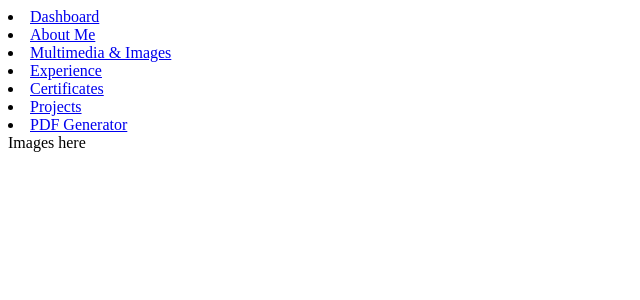
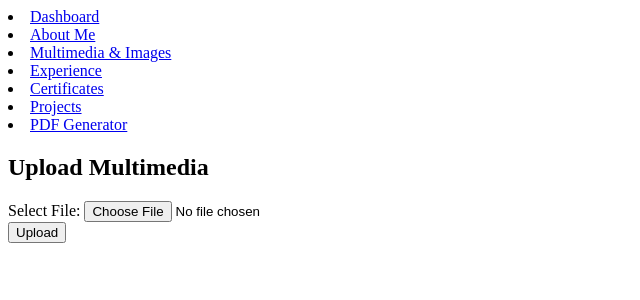
Before and after one commit to Tysaic/cvostriker, a Flask app: page /multimedia in a window 1280 px wide. Shown: the top 300 px of the page, without its empty margins (0-640 px from the left). Run offline with Flask 3, Linux system fonts and the light colour scheme.

Commit message:
Multimedia model complete, upload and show images into multimedia template

```diff
--- a/admin/app.py
+++ b/admin/app.py
@@ -1,24 +1,45 @@
-from flask import Flask, render_template, redirect, url_for, request, session
+from flask import Flask, render_template, redirect, url_for, request, session, jsonify, send_from_directory, send_file
+from models import GeneralInfo, Multimedia
+from database import DATABASE_URL, engine, Session, get_session, Base
+from werkzeug.utils import secure_filename
 import os
-from models import GeneralInfo
-from database import DATABASE_URL, engine, SessionLocal, get_session, Base
+import uuid
+import datetime
 
+
+"""-----------------------Declaration--------------------------"""
+# Flask app
 app = Flask(__name__)
+
 app.config['SQLALCHEMY_DATABASE_URI'] = DATABASE_URL
 app.config['SQLALCHEMY_TRACK_MODIFICATIONS'] = False
-#app.config['SECRET_KEY'] = os.urandom(24)
+app.config['MEDIA_FOLDER'] = os.path.join(os.path.dirname(__file__), 'media', 'multimedia')
+app.config['ALLOWED_EXTENSIONS'] = {'png', 'jpg', 'jpeg', 'gif', 'mp4', 'avi', 'mov', 'webm', 'mp3', 'wav'}
+app.config['MAX_CONTENT_LENGTH'] = 16 * 1024 * 1024 # 16MB
+app.config['SECRET_KEY'] = os.urandom(24)
 
-# Creating Database in case to ne neccessary
+
+
+# Creating Database in case to be neccessary
 
 Base.metadata.create_all(bind=engine)
 
+def filter_file_multimedia(filename):
+    # Check if the file is allowed on the correct extensions multimedia
+    return '.' in filename and filename.rsplit('.', 1)[1].lower() in app.config['ALLOWED_EXTENSIONS']
+
+def file_extension(filename):
+
+    return filename.rsplit('.', 1)[1].lower()
+
+"""-----------------------Functions--------------------------"""
 @app.route('/', methods=['GET'])
 def dashboard():
     return render_template('dashboard.html')
 
 @app.route('/aboutme', methods=['GET', 'POST'])
 def about_me():
-    session = SessionLocal()
+    session = Session()
     general_info = session.query(GeneralInfo).get(1)
 
     if request.method == 'GET':
@@ -61,7 +82,52 @@ def about_me():
 
 @app.route('/multimedia', methods=['GET', 'POST'])
 def multimedia():
+    session = Session()
+    if request.method == 'GET':
+        # Develop here the function to get the multimedia files from the database
+        # and show them in the page
+        multimedia_files = session.query(Multimedia).all()
+        session.close()
+        if multimedia_files:
+            return render_template('multimedia.html', multimedia_files=multimedia_files)
+
+    if request.method == 'POST':
+
+        if 'file' not in request.files:
+            return jsonify({'error': 'There are not file in the request'}), 400
+
+        file = request.files['file']
+
+        if file and filter_file_multimedia(file.filename):
+
+            extension = file_extension(file.filename)
+            filename = secure_filename(file.filename)
+            new_name = str(uuid.uuid4())+'.'+extension
+            file_path = os.path.join(app.config['MEDIA_FOLDER'], new_name)
+
+            multimedia = Multimedia(
+                filename=new_name,
+                file_type=extension,
+                created_at=datetime.datetime.now()
+            )
+
+            session.add(multimedia)
+            session.commit()
+            file.save(file_path)
+            session.close()
+
+            return jsonify({'status': 'Success'}), 200
+        else:
+            return jsonify({'error': 'File not allowed'}), 400
+
     return render_template('multimedia.html')
+
+@app.route('/media/multimedia/<filename>')
+def uploaded_file(filename):
+    file = os.path.join(app.config['MEDIA_FOLDER'], filename)
+    #return send_file(file)
+    return send_from_directory(app.config['MEDIA_FOLDER'], filename)
+
 
 @app.route('/experience', methods=['GET', 'POST'])
 def experience():
@@ -82,7 +148,7 @@ def pdf_generator():
 """
 @app.route('/create_new_user', methods=['GET'])
 def create_new_user():
-    session = SessionLocal()
+    session = Session()
     new_user = GeneralInfo(
         name = 'John',
         coname = 'Doe',
@@ -102,7 +168,7 @@ def create_new_user():
 
 @app.route('/get_user', methods=['GET'])
 def get_user():
-    session = SessionLocal()
+    session = Session()
     #user = session.query(GeneralInfo).filter_by(id=1).first()
     user = session.query(GeneralInfo).get(1)
     information = {
@@ -127,5 +193,6 @@ def get_user():
 
 
 if __name__ == '__main__':
-
+    if not os.path.exists(app.config['MEDIA_FOLDER']):
+        os.makedirs(app.config['MEDIA_FOLDER'], mode=0o755, exist_ok=True)
     app.run(port=5002, debug=True)
--- a/admin/database.py
+++ b/admin/database.py
@@ -22,14 +22,14 @@ SessionFactory = sessionmaker(
 )
 
 # Each request need to create new session with scoped_session
-SessionLocal = scoped_session(SessionFactory)
+Session = scoped_session(SessionFactory)
 
 # Declared to create the base class for models
 Base = declarative_base()
 
 # Definition to get sessions
 def get_session():
-    session = SessionLocal
+    session = Session
     try:
         yield session
     finally:
--- a/admin/templates/about_me.html
+++ b/admin/templates/about_me.html
@@ -3,7 +3,7 @@
 {% block title %}General Info{% endblock title %}
 {% block content %}
     <h1>General Info</h1>
-    <form action="{{ url_for ('about_me') }}" method="POST">
+    <form action="{{ url_for ('about_me') }}" method="POST" enctype="multipart/form-data">
 
         <label for="name">Name:</label>
         <input type="text" id="name" name="name" value="{{ general_info.name if general_info else '' }}"><br>
--- a/admin/templates/multimedia.html
+++ b/admin/templates/multimedia.html
@@ -2,5 +2,18 @@
 
 {% block title %}Multimedia{% endblock title %}
 {% block content %}
-Images here
+
+{% for multimedia in multimedia_files %}
+    <img src="{{ url_for('uploaded_file', filename = multimedia.filename ) }}" alt="Example">
+{% endfor %}
+
+
+
+<h2>Upload Multimedia</h2>
+
+<form action="{{ url_for('multimedia') }}" method="POST" enctype="multipart/form-data">
+    <label for="file">Select File:</label>
+    <input type="file" id="file" name="file" accept="image/*,video/*" required><br>
+    <button type="submit">Upload</button>
+</form>
 {% endblock content %}
```
Also changed, not shown: admin/models.py (+28 -3 lines), 1 other file.
